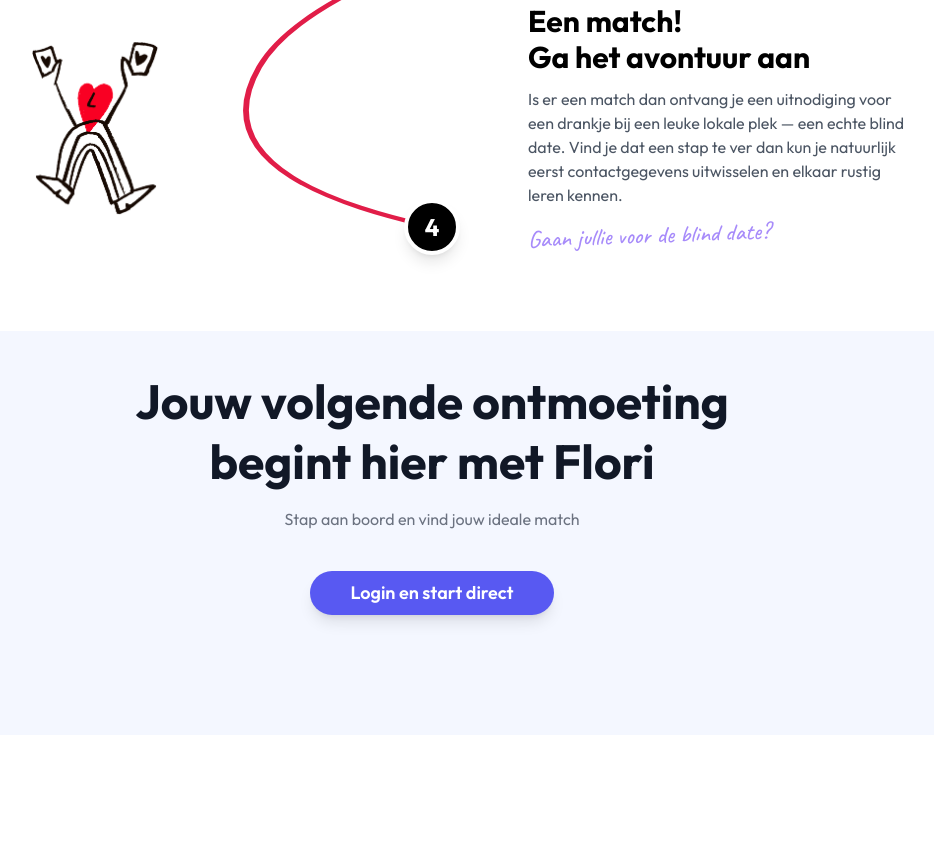
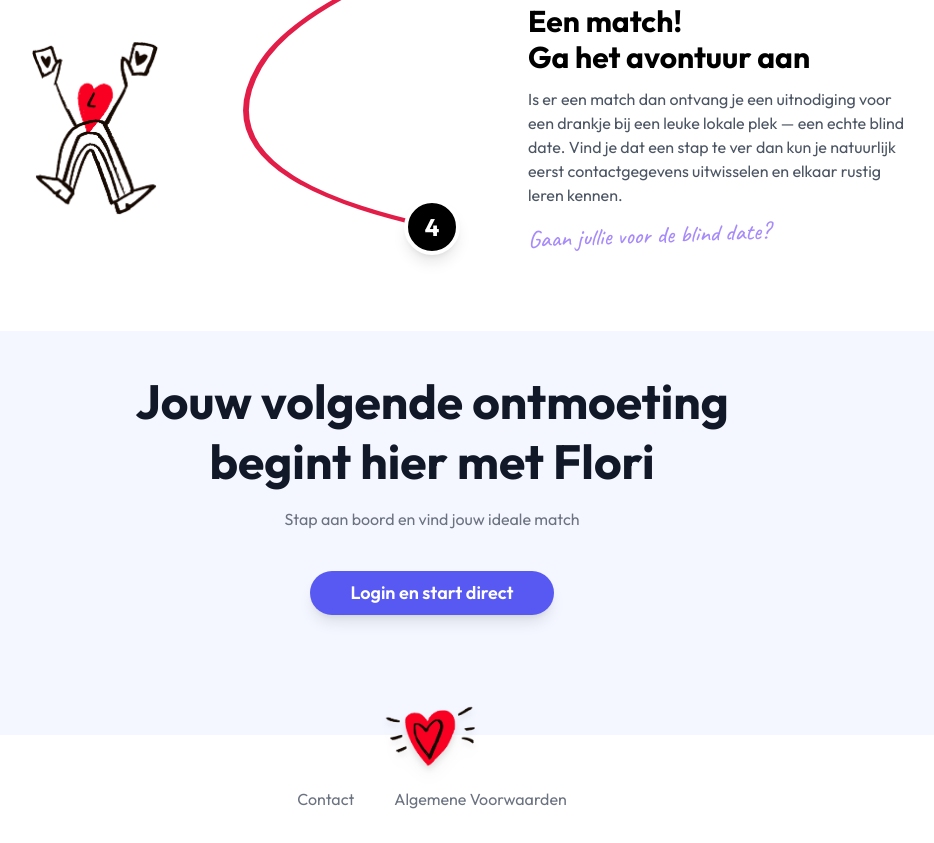
Before and after one commit to ziaul-hoque4820/Uitgebreid, a plain HTML site: page index.html in a window 1280 px wide. Shown: the part 2617-3460 px from the top of the page, without its empty margins (208-1142 px from the left). Before the commit the page ends 3352 px from the top, so only its background shows below. Drawn offline with nearby package versions, Linux system fonts and the light colour scheme.

Commit message:
all section design done

```diff
--- a/index.html
+++ b/index.html
@@ -286,7 +286,13 @@
                 </button>
             </div>
         </section>
-
+        <div class="relative w-full h-0 flex items-center justify-center z-20">
+            <img src="./assets/image/heart-red-glow-BSniZcEM.png" alt="divider-icon" class="w-24 h-auto drop-shadow-lg">
+        </div>
+        <div class="flex justify-center items-center gap-10 py-8 mt-5">
+            <a class="text-gray-500" href="#">Contact</a>
+            <a class="text-gray-500" href="#">Algemene Voorwaarden</a>
+        </div>
     </main>
 
 
```
